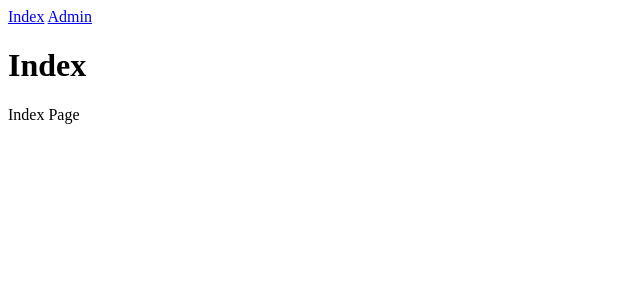
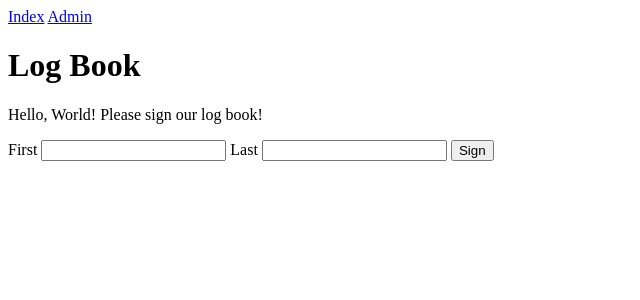
Before and after one commit to mobiusxs/flask-web, a Flask app: template web/index/templates/index.html in a window 1280 px wide. Shown: the top 300 px of the page, without its empty margins (0-640 px from the left). Run offline with Flask 2, Linux system fonts and the light colour scheme; the template is opened without the code that fills it, so the values that code supplies are empty, except form fields; form fields are guessed from the names that the template uses.

Commit message:
add content and form

```diff
--- a/web/index/templates/index.html
+++ b/web/index/templates/index.html
@@ -1,8 +1,14 @@
 {% extends 'base.html' %}
 
-{% block title %}Index{% endblock %}
+{% block title %}Log Book{% endblock %}
 
 {% block content %}
-  <h1>Index</h1>
-  <p>Index Page</p>
+  <h1>Log Book</h1>
+  <p>Hello, World! Please sign our log book!</p>
+  <form method="POST" action="{{ url_for('index.index') }}">
+    {{ form.hidden_tag() }}
+    {{ form.first.label }} {{ form.first(size=20) }}
+    {{ form.last.label }} {{ form.last(size=20) }}
+    <input type="submit" value="Sign">
+  </form>
 {% endblock %}
```
